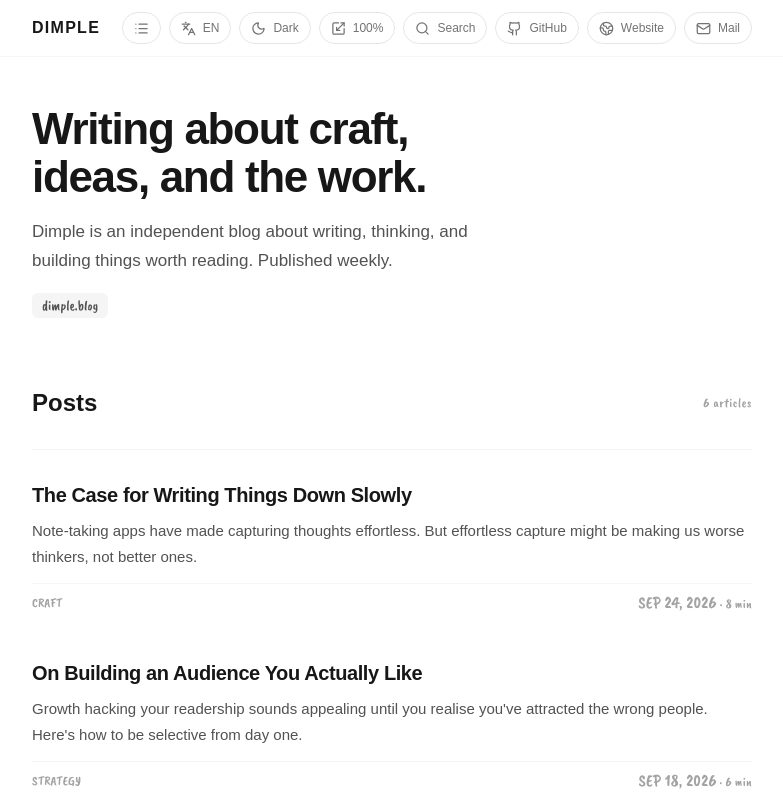
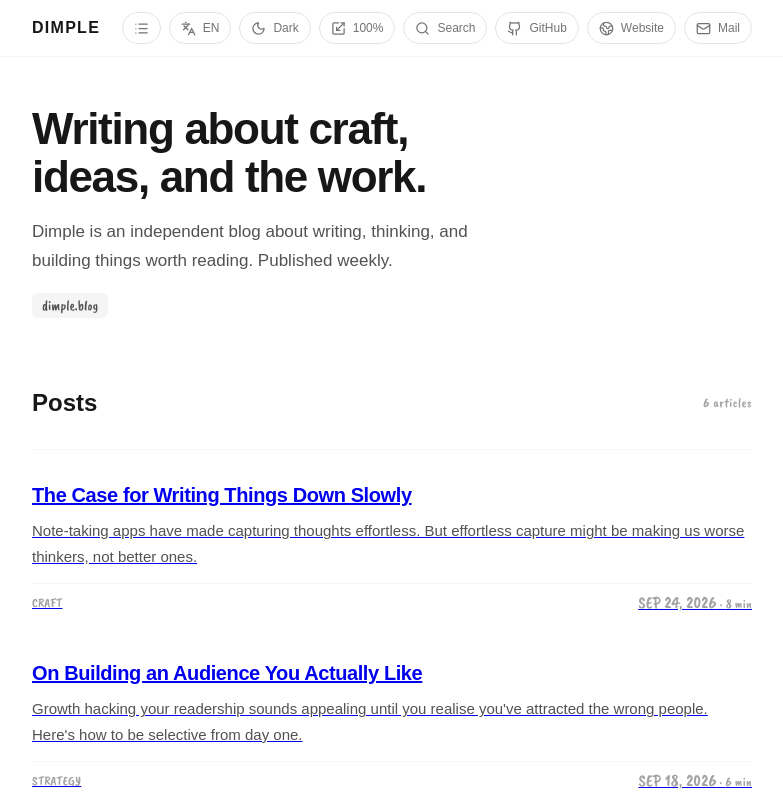
Before and after one commit to akcizur/kaap, a React (Vite) app: page / in a window 1280 px wide. Shown: the top 800 px of the page, without its empty margins (248-1031 px from the left). Built offline with nearby package versions, Linux system fonts and the light colour scheme; a web font is replaced by a local one.

Commit message:
Link posts to detail page

```diff
--- a/src/components/PostCard.tsx
+++ b/src/components/PostCard.tsx
@@ -11,48 +11,48 @@ type PostCardProps = {
 export function PostCard({ post, mode, index, articleClassName }: PostCardProps) {
   if (mode === 'compact') {
     return (
-      <article className={articleClassName} tabIndex={0}>
+      <a className="post-link" href={`?post=${post.id}`} aria-label={`Read ${post.title}`}><article className={articleClassName} tabIndex={0}>
         <div className="compact-copy">
           <span className="post-category">{post.category}</span>
           <span className="compact-title">{post.title}</span>
         </div>
         <span className="compact-date post-date-text">{post.date}</span>
-      </article>
+      </article></a>
     )
   }
 
   if (mode === 'magazine') {
     return (
-      <article
+      <a className="post-link" href={`?post=${post.id}`} aria-label={`Read ${post.title}`}><article
         className={`${articleClassName}${index === 0 ? ' is-featured' : ''}`}
         tabIndex={0}
       >
         <div className="post-kicker">{post.category} · <span className="post-kicker-date">{post.date}</span></div>
         <h4>{post.title}</h4>
         {index === 0 && <p>{post.excerpt}</p>}
-      </article>
+      </article></a>
     )
   }
 
   if (mode === 'grid') {
     return (
-      <article className={articleClassName} tabIndex={0}>
+      <a className="post-link" href={`?post=${post.id}`} aria-label={`Read ${post.title}`}><article className={articleClassName} tabIndex={0}>
         <div className="post-kicker">{post.category}</div>
         <h4>{post.title}</h4>
         <p>{post.excerpt}</p>
         <div className="post-date post-date-text">{post.date}</div>
-      </article>
+      </article></a>
     )
   }
 
   return (
-    <article className={articleClassName} tabIndex={0}>
+    <a className="post-link" href={`?post=${post.id}`} aria-label={`Read ${post.title}`}><article className={articleClassName} tabIndex={0}>
       <h4>{post.title}</h4>
       <p>{post.excerpt}</p>
       <div className="post-meta">
         <span>{post.category}</span>
         <span><span className="post-date-text">{post.date}</span> · {post.readTime}</span>
       </div>
-    </article>
+    </article></a>
   )
 }
```
